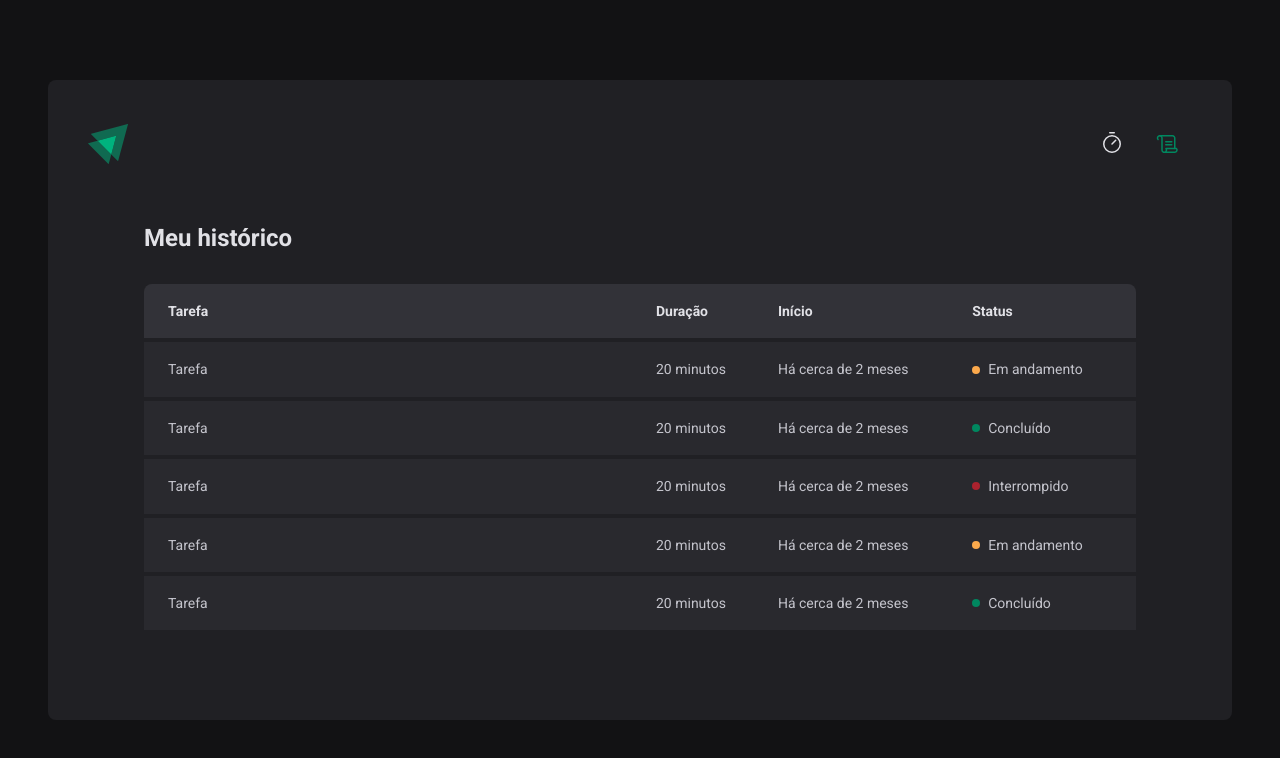
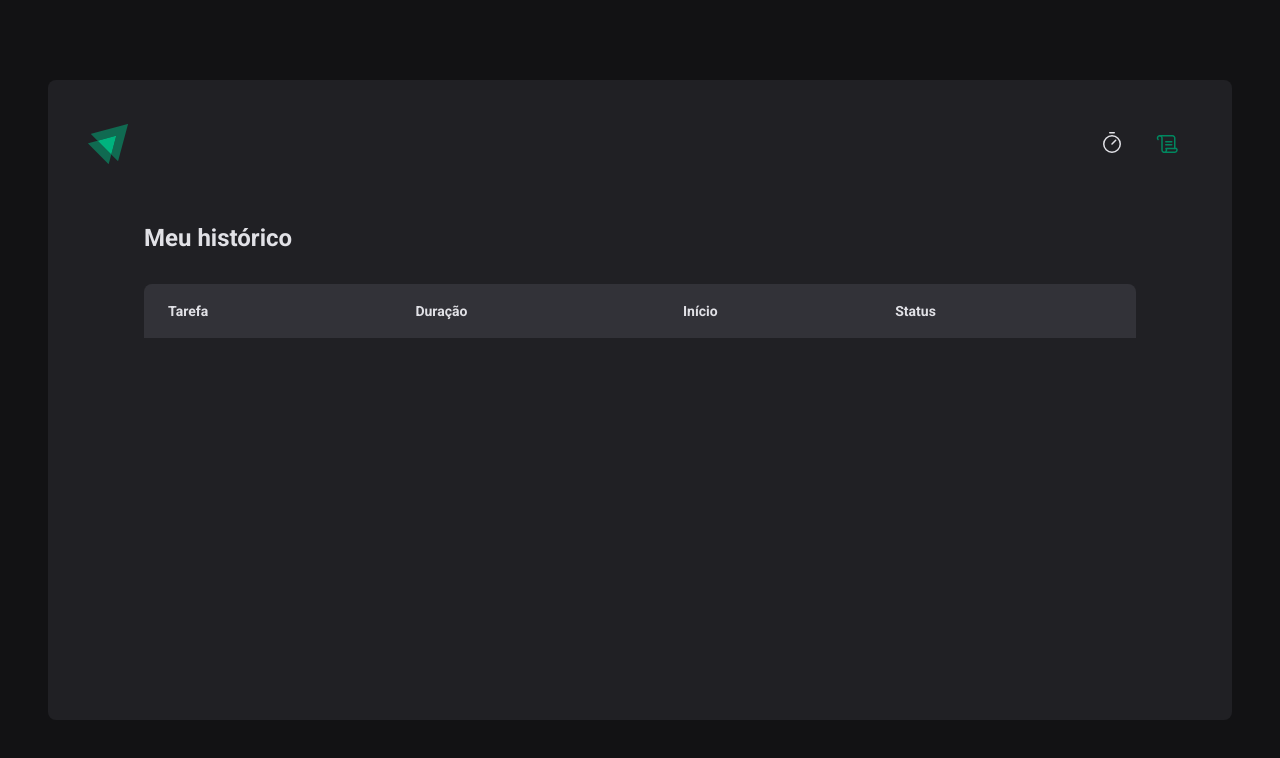
Before and after one commit to gabrielbuttendorf/ignite-timer, a React (Vite) app: page /history in a window 1280 px wide. Shown: the top 758 px of the page. Built offline with nearby package versions, Linux system fonts and the light colour scheme.

Commit message:
save cycles in history

```diff
--- a/src/pages/History/index.tsx
+++ b/src/pages/History/index.tsx
@@ -1,9 +1,11 @@
-// import React from 'react';
+import React from 'react';
 import { HistoryContainer, HistoryList, Status } from './styles';
-// import { CyclesContext } from '../../contexts/CyclesContext';
+import { CyclesContext } from '../../contexts/CyclesContext';
+import { formatDistanceToNow } from 'date-fns';
+import { ptBR } from 'date-fns/locale';
 
 export function History() {
-  // const { cycles } = React.useContext(CyclesContext);
+  const { cycles } = React.useContext(CyclesContext);
 
   return (
     <HistoryContainer>
@@ -20,46 +22,31 @@
             </tr>
           </thead>
           <tbody>
-            <tr>
-              <td>Tarefa</td>
-              <td>20 minutos</td>
-              <td>Há cerca de 2 meses</td>
-              <td>
-                <Status statusColor="yellow">Em andamento</Status>
-              </td>
-            </tr>
-            <tr>
-              <td>Tarefa</td>
-              <td>20 minutos</td>
-              <td>Há cerca de 2 meses</td>
-              <td>
-                <Status statusColor="green">Concluído</Status>
-              </td>
-            </tr>
-            <tr>
-              <td>Tarefa</td>
-              <td>20 minutos</td>
-              <td>Há cerca de 2 meses</td>
-              <td>
-                <Status statusColor="red">Interrompido</Status>
-              </td>
-            </tr>
-            <tr>
-              <td>Tarefa</td>
-              <td>20 minutos</td>
-              <td>Há cerca de 2 meses</td>
-              <td>
-                <Status statusColor="yellow">Em andamento</Status>
-              </td>
-            </tr>
-            <tr>
-              <td>Tarefa</td>
-              <td>20 minutos</td>
-              <td>Há cerca de 2 meses</td>
-              <td>
-                <Status statusColor="green">Concluído</Status>
-              </td>
-            </tr>
+            {cycles.map((cycle) => {
+              return (
+                <tr key={cycle.id}>
+                  <td>{cycle.task}</td>
+                  <td>{cycle.minutesAmount} minutos</td>
+                  <td>
+                    {formatDistanceToNow(cycle.startDate, {
+                      locale: ptBR,
+                      addSuffix: true
+                    })}
+                  </td>
+                  <td>
+                    {cycle.interruptedDate && (
+                      <Status statusColor="red">Interrompido</Status>
+                    )}
+                    {cycle.finishedDate && (
+                      <Status statusColor="green">Finalizado</Status>
+                    )}
+                    {!cycle.interruptedDate && !cycle.finishedDate && (
+                      <Status statusColor="yellow">Em andamento</Status>
+                    )}
+                  </td>
+                </tr>
+              );
+            })}
           </tbody>
         </table>
       </HistoryList>
```
